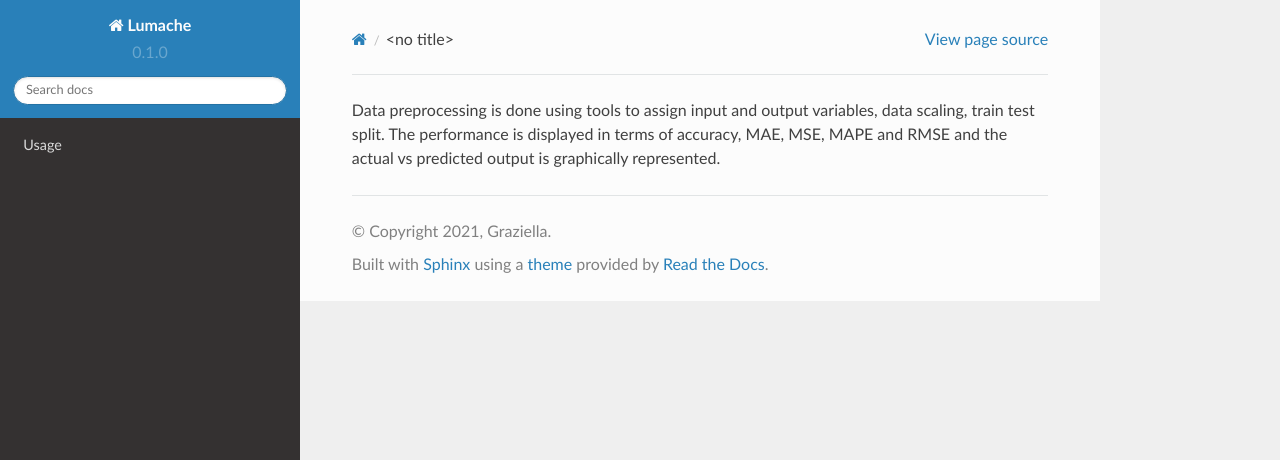
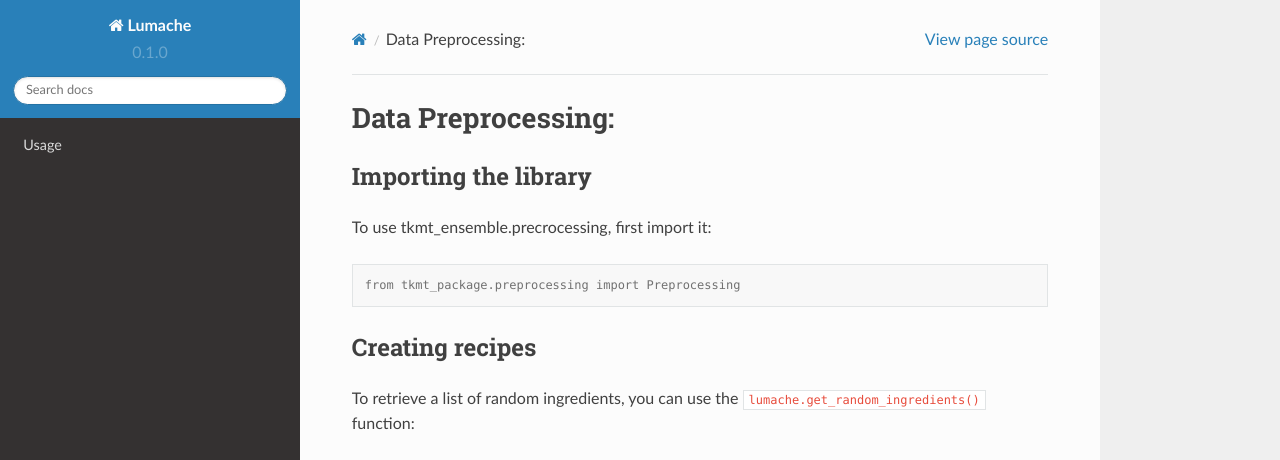
Before and after one commit to tkmtpackage/tkmt_ensemble, a Sphinx documentation site: the page built from docs/source/Preprocessing.rst, in a window 1280 px wide and 1053 px high. Shown: the top 460 px of the window. Built offline with Sphinx 7.4.7 and the Read the Docs theme 2.0.0, drawn with Linux system fonts in a browser that asks for light colours; pages that are not in the unit, such as notebooks, are missing from menus; some of the changed text lies outside the part shown; grey boxes are pictures that could not be loaded.

Commit message:
Update Preprocessing.rst

```diff
--- a/docs/source/Preprocessing.rst
+++ b/docs/source/Preprocessing.rst
@@ -1 +1,33 @@
+Data Preprocessing:
+===================
+.. _importing:
+
+Importing the library
+------------
+
+To use tkmt_ensemble.precrocessing, first import it:
+
+.. code-block:: console
+
+   from tkmt_package.preprocessing import Preprocessing
+
+Creating recipes
+----------------
+
+To retrieve a list of random ingredients,
+you can use the ``lumache.get_random_ingredients()`` function:
+
+.. autofunction:: lumache.get_random_ingredients
+
+The ``kind`` parameter should be either ``"meat"``, ``"fish"``,
+or ``"veggies"``. Otherwise, :py:func:`lumache.get_random_ingredients`
+will raise an exception.
+
+.. autoexception:: lumache.InvalidKindError
+
+For example:
+
+>>> import lumache
+>>> lumache.get_random_ingredients()
+['shells', 'gorgonzola', 'parsley']
 Data preprocessing is done using tools to assign input and output variables, data scaling, train test split. The performance is displayed in terms of accuracy, MAE, MSE, MAPE and RMSE and the actual vs predicted output is graphically represented.
```
